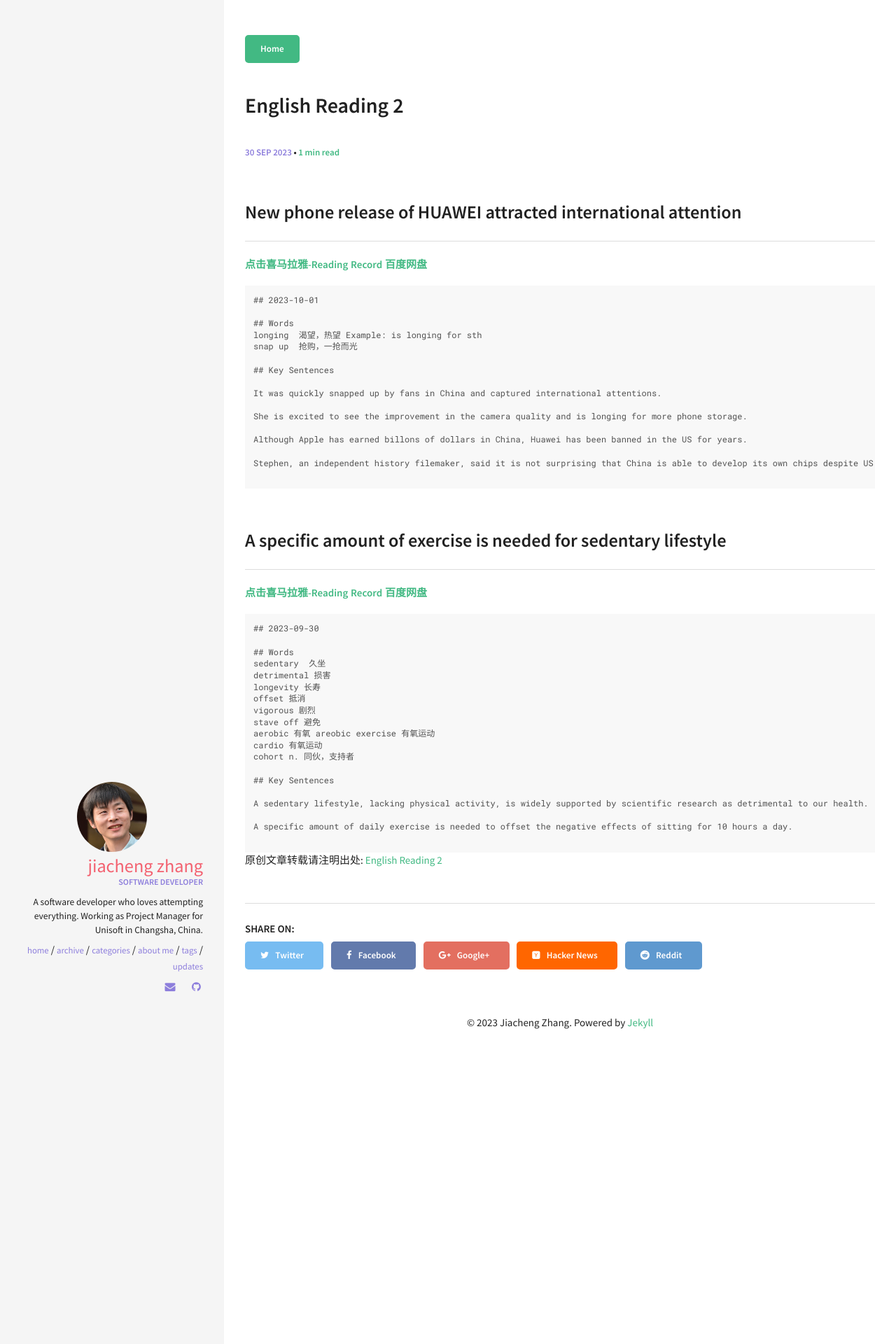
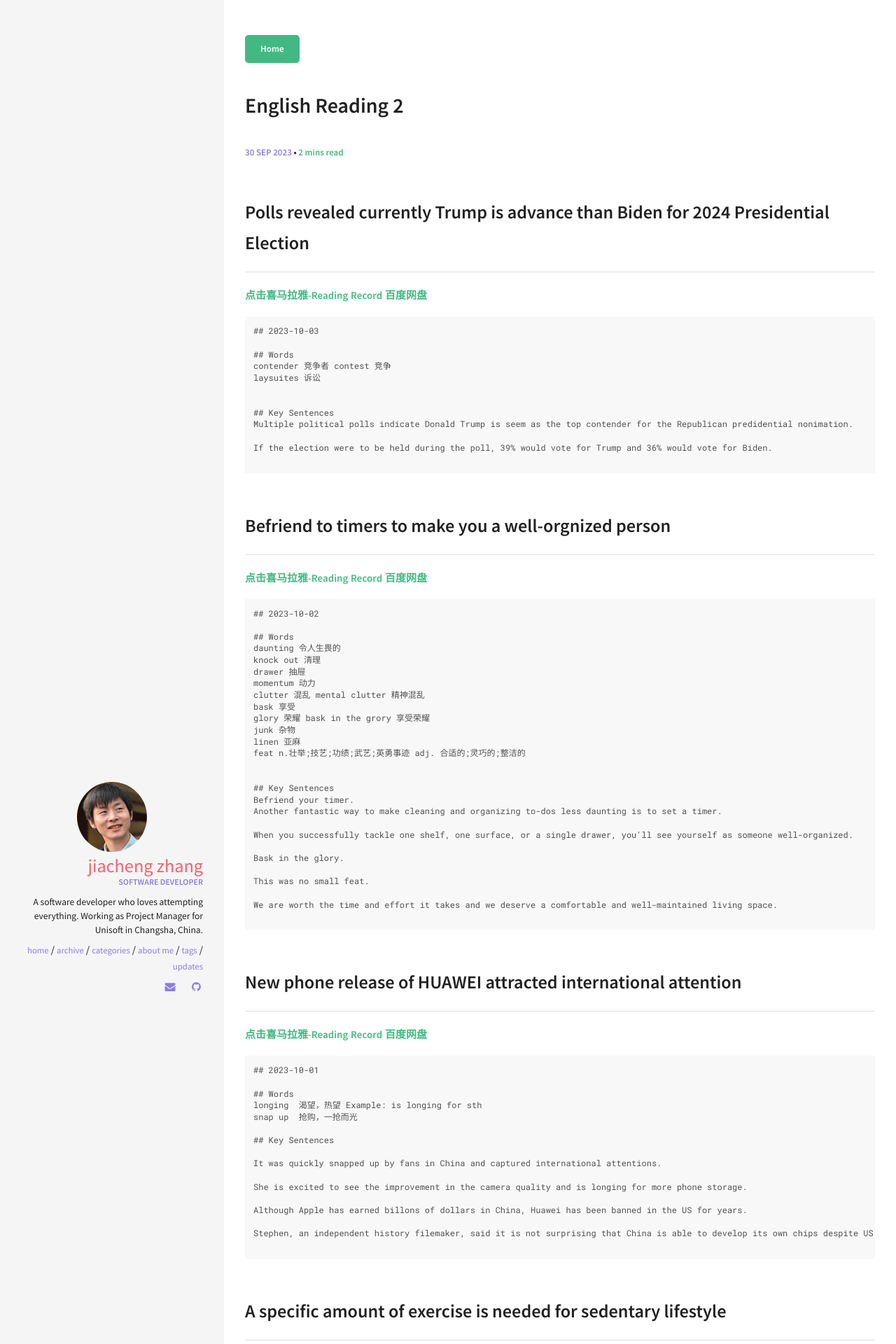
Before and after one commit to zhangjiacheng/zhangjiacheng.github.io, a Jekyll site: the page built from _posts/2023-09-30-EnglishReadingJC002.md, in a window 1280 px wide. Shown: the top 1920 px of the page at 70% size. Built offline with Jekyll 4.4.1, drawn with Linux system fonts in a browser that asks for light colours.

Commit message:
add one more post for the English Reading 2 adjustment 2

````diff
--- a/_posts/2023-09-30-EnglishReadingJC002.md
+++ b/_posts/2023-09-30-EnglishReadingJC002.md
@@ -5,6 +5,57 @@ date: 2023-09-30
 description: "Practice English Reading"
 tag: English Reading
 ---
+
+## Polls revealed currently Trump is advance than Biden for 2024 Presidential Election
+<a href="https://xima.tv/1_4PyDw4?_sonic=0"><b>点击喜马拉雅-Reading Record</b></a>    <a href="https://pan.baidu.com/s/1BppwF3kw4u8TYjUbbqDWpg?pwd=8saj "><b>百度网盘</b></a>
+
+```
+## 2023-10-03
+
+## Words
+contender 竞争者 contest 竞争
+laysuites 诉讼
+
+
+## Key Sentences
+Multiple political polls indicate Donald Trump is seem as the top contender for the Republican predidential nonimation.
+
+If the election were to be held during the poll, 39% would vote for Trump and 36% would vote for Biden.
+
+```
+
+## Befriend to timers to make you a well-orgnized person
+<a href="https://xima.tv/1_9b0wh3?_sonic=0"><b>点击喜马拉雅-Reading Record</b></a>    <a href="https://pan.baidu.com/s/1z8zh17OKuFQA2ePAdkoZOw?pwd=8saj"><b>百度网盘</b></a>
+
+```
+## 2023-10-02
+
+## Words
+daunting 令人生畏的
+knock out 清理
+drawer 抽屉
+momentum 动力
+clutter 混乱 mental clutter 精神混乱
+bask 享受
+glory 荣耀 bask in the grory 享受荣耀
+junk 杂物
+linen 亚麻
+feat n.壮举;技艺;功绩;武艺;英勇事迹 adj. 合适的;灵巧的;整洁的
+
+
+## Key Sentences
+Befriend your timer.
+Another fantastic way to make cleaning and organizing to-dos less daunting is to set a timer.
+
+When you successfully tackle one shelf, one surface, or a single drawer, you'll see yourself as someone well-organized.
+
+Bask in the glory.
+
+This was no small feat.
+
+We are worth the time and effort it takes and we deserve a comfortable and well-maintained living space.
+
+```
 
 ## New phone release of HUAWEI attracted international attention
 <a href="https://xima.tv/1_Y7lMxd?_sonic=0"><b>点击喜马拉雅-Reading Record</b></a>    <a href="https://pan.baidu.com/s/1MkPrKXfCokQ3khOYrD8uuw?pwd=8saj"><b>百度网盘</b></a>
````
